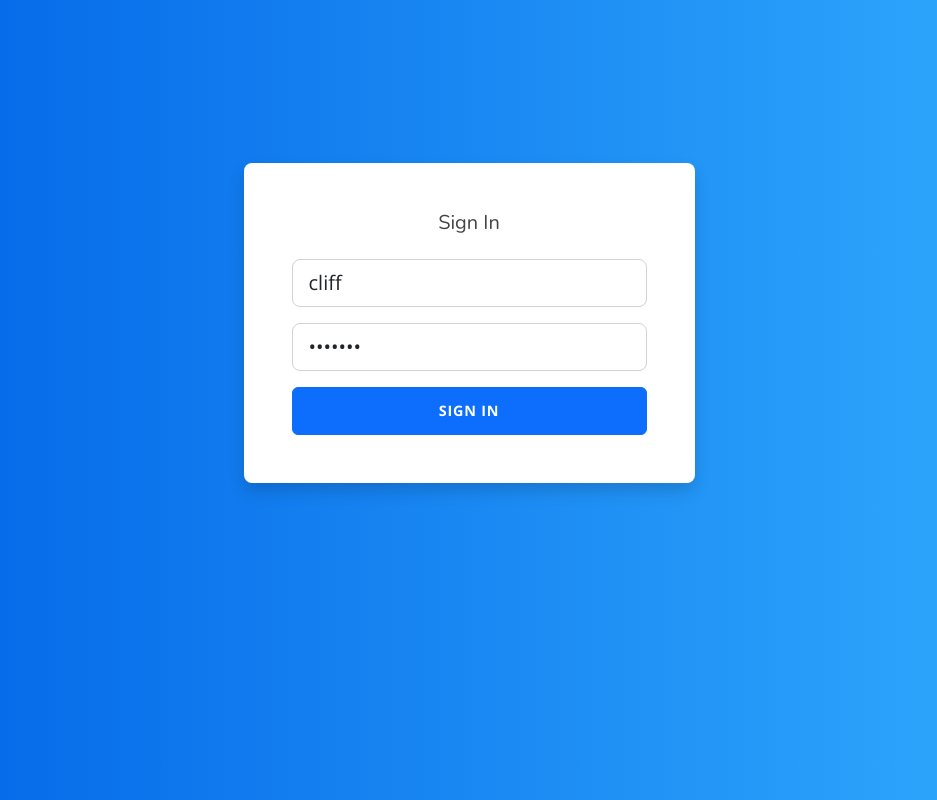
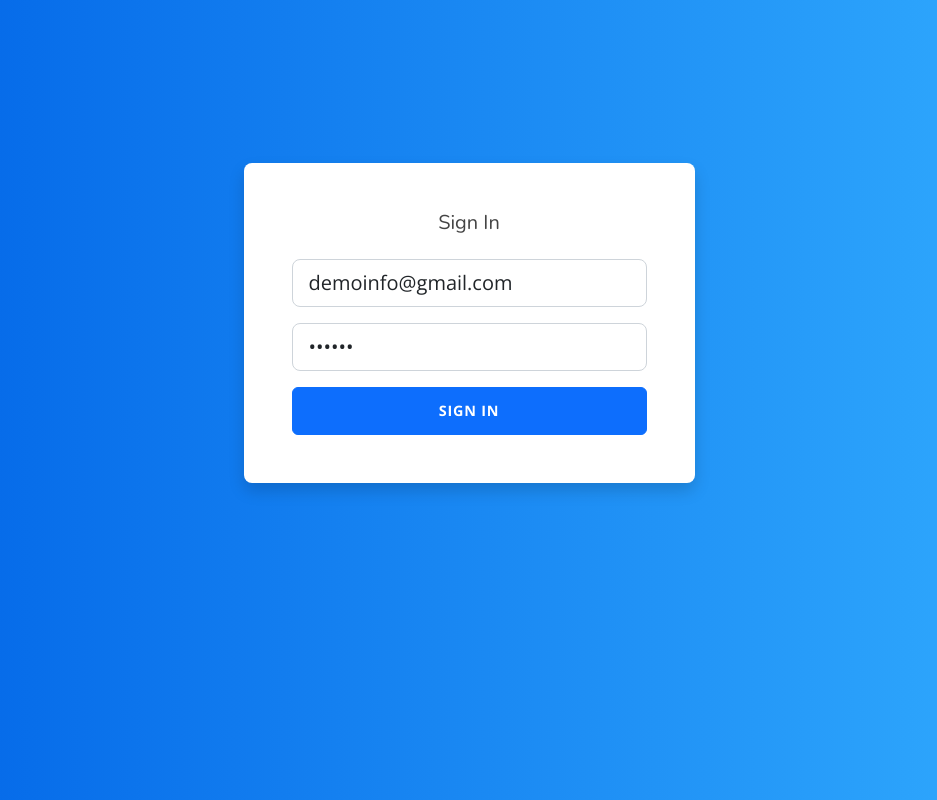
Before and after one commit to thanhquisg24/fig-private-sale, a React (Create React App) app: page /login in a window 1280 px wide. Shown: the whole page, without its empty margins (171-1108 px from the left). Built offline with nearby package versions, Linux system fonts and the light colour scheme; no server answers.

Commit message:
UPDATE: example input login

```diff
--- a/src/view/login/index.tsx
+++ b/src/view/login/index.tsx
@@ -47,8 +47,8 @@ export default function LoginView() {
                 <h5 className="card-title text-center mb-4 fw-light fs-5">Sign In</h5>
                 <Formik
                   initialValues={{
-                    email: "cliff",
-                    password: "esca888",
+                    email: "demoinfo@gmail.com",
+                    password: "123456",
                     submit: null,
                   }}
                   validationSchema={Yup.object().shape({
```
